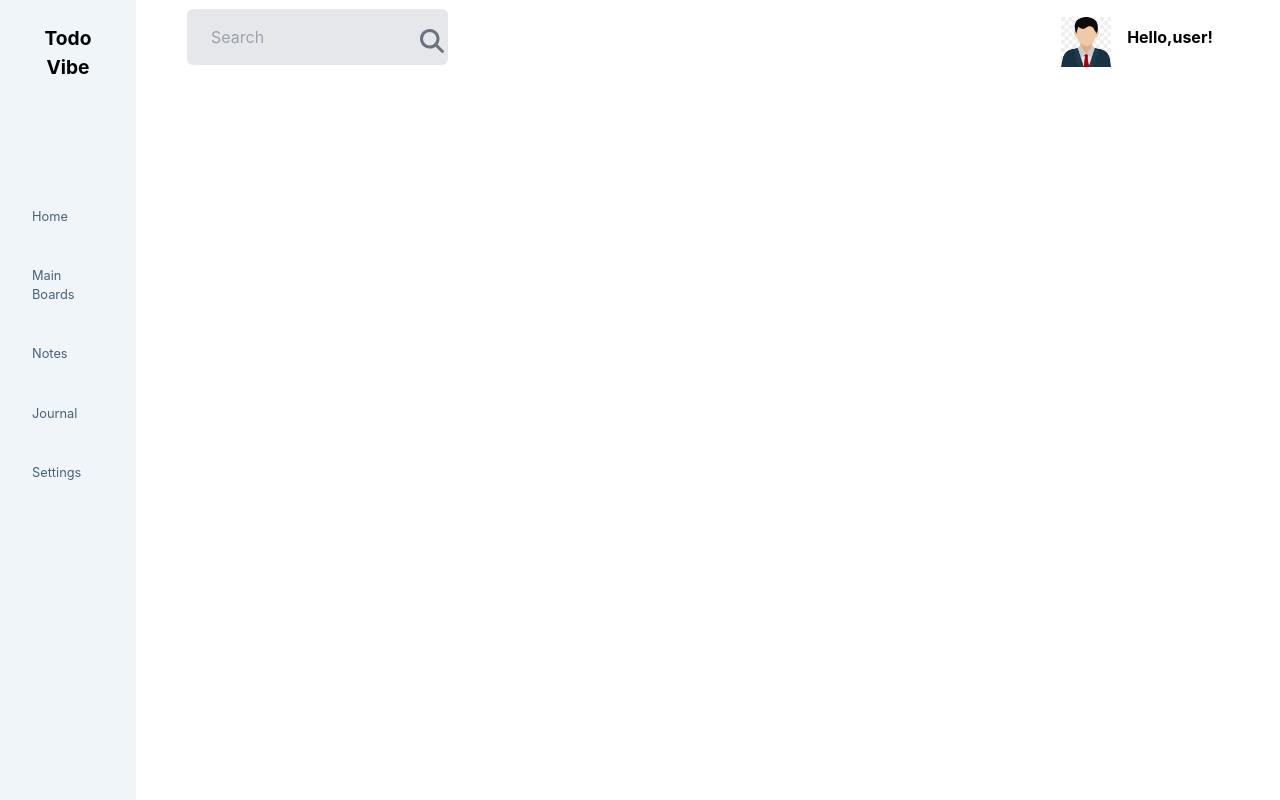
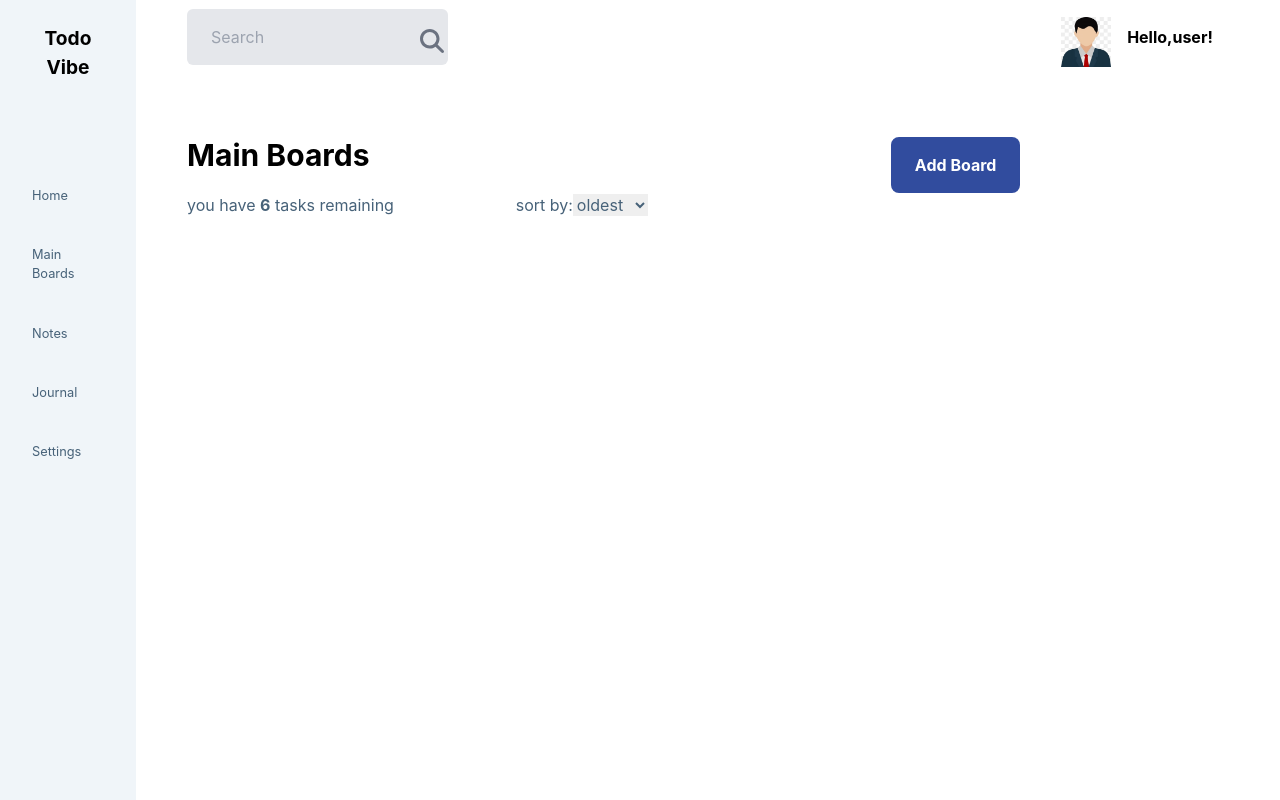
Before and after one commit to niteshgiri-7/todo_vibe, a React (Create React App) app: page /dashboard in a window 1280 px wide. Built offline with nearby package versions, Linux system fonts and the light colour scheme.

Commit message:
mainboard hero

```diff
--- a/src/components/DashBoardPage.js
+++ b/src/components/DashBoardPage.js
@@ -1,13 +1,13 @@
 import React from "react";
 import Utils from "./Utils";
-import Home from "./MainBoard";
+import MainBoard from "./MainBoard";
 
 const DashBoardPage = () => {
   return <div className="flex">
     <div className="w-[12vw]">
     <Utils/>
     </div>
-    <Home/>
+    <MainBoard/>
     </div>;
 };
 
--- a/src/components/MainBoard.js
+++ b/src/components/MainBoard.js
@@ -1,13 +1,31 @@
 import React from "react";
 import NavBar from "./NavBar";
 
+const MainBoard = () => {
+  return (
+    <div className="w-full h-screen  px-[4%] py-[0.7%] ">
+      <NavBar />
+      <div className="h-[5%] w-[90%]   text-white mt-[6%] flex justify-between pr-[10%]">
+        <span className="font-bold text-3xl text-black">Main Boards</span>
+        <div>
+        <button className="bg-[#314c9e] px-6 py-4 rounded-lg font-bold">Add Board</button>
+        </div>
 
-const Home = () => {
-  return (
-    <div className="w-full h-screen bg-pink-00 px-[4%] py-[0.7%] ">
-     <NavBar/>
+      </div>
+      <div className=" w-[45%] py-4 flex justify-between  text-[#476279]">
+          <span>
+            you have <span className="font-bold">6</span> tasks remaining
+          </span>
+          <span className="pr-2">
+            sort by:
+            <select>
+              <option>oldest</option>
+              <option>newest</option>
+            </select>
+          </span>
+        </div>
     </div>
   );
 };
 
-export default Home;
+export default MainBoard;
--- a/src/components/NavBar.js
+++ b/src/components/NavBar.js
@@ -3,7 +3,7 @@ import { FontAwesomeIcon } from "@fortawesome/react-fontawesome";
 import { faMagnifyingGlass } from "@fortawesome/free-solid-svg-icons";
 const NavBar = () => {
   return (
-    <div className="flex justify-between">
+    <div className="flex justify-between ">
     <div className="relative w-[25%]">
       <input
         className="w-full bg-gray-200 pl-6 pr-10 py-4 rounded-md"
@@ -23,4 +23,4 @@ const NavBar = () => {
   );
 };
 
-export default NavBar; //imported in mainboard
+export default NavBar;
--- a/src/components/Utils.js
+++ b/src/components/Utils.js
@@ -7,7 +7,7 @@ const Utils = () => {
       <h1 className="font-bold text-[30%] bg- text-black p-2 text-center">
         Todo Vibe
       </h1>
-      <div className="bg- w-full h-[50%] mt-[30%] text-[20%] text-[#476279] p-2">
+      <div className="bg- w-full h-[50%] mt-[10%] text-[20%] text-[#476279] p-2">
         <div className="bg- p-2 w-auto h-auto mt-[70px] flex flex-col items-center">
           <ul className="flex flex-col gap-10 ">
             {lists.map((list, index) => {
```
Also changed, not shown: 1 other file (tests, documents, lock files or other folders).
